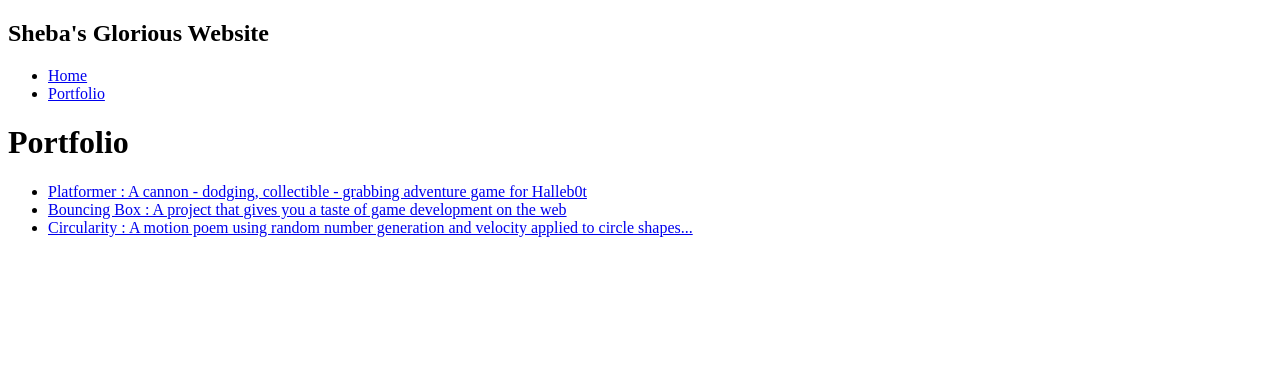
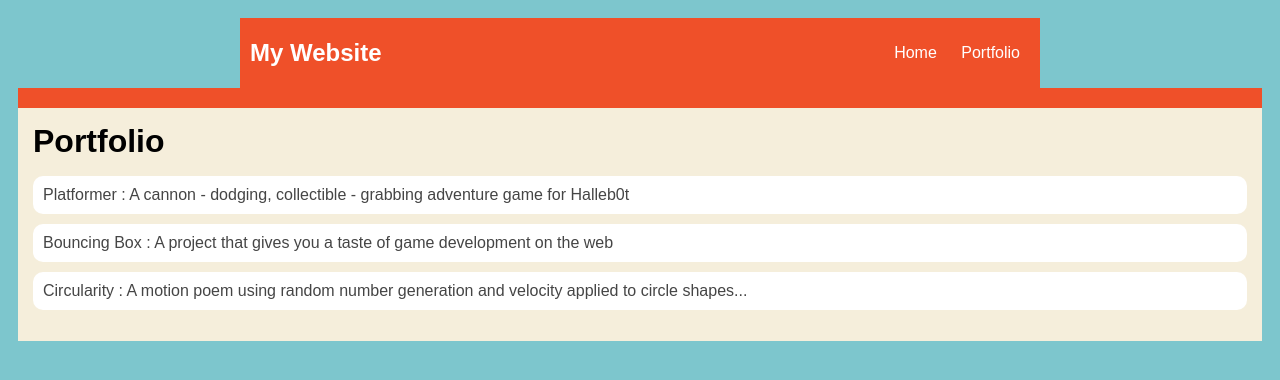
Before and after one commit to thomas5861/thomas5861.github.io, a plain HTML site: page portfolio.html in a window 1280 px wide. Drawn offline with Linux system fonts and the light colour scheme.

Commit message:
add portfolio.html file

```diff
--- a/portfolio.html
+++ b/portfolio.html
@@ -1,14 +1,15 @@
 <!DOCTYPE HTML>
 <html>
    <head>
-       <title>Sheba's Amazing Website</title>
+       <title>My Amazing Website</title>
+       <link rel="stylesheet" href="style.css">
    </head>
 
 
    <body>
        <div id="all-contents">
            <nav>
-               <h1>Sheba's Glorious Website</h1>
+               <h1>My Website</h1>
                <ul id="nav-ul">
                   <li class="nav-li">
                   <a class="nav-a" href="index.html">Home</a>
@@ -18,6 +19,7 @@
                 </li>
             </ul>
         </nav>
+
     </div>
    </body>
    <nav>
--- a/style.css
+++ b/style.css
@@ -55,6 +55,7 @@ body {
  }
 
 
+ portfolio.html
  /* portfolio styles */
  #interests {
     border: 4px silver ridge;
@@ -63,3 +64,28 @@ body {
  h2, h3 {
     margin: 0px;
  }
+         /* portfolio styles */
+         .content h1 {
+            color: black;
+        }
+
+        #portfolio {
+            list-style-type: none;
+            padding-left: 0;
+        }
+
+        #portfolio li {
+            background: #fff;
+            padding: 10px;
+            border-radius: 10px;
+            margin-bottom: 10px;
+        }
+
+        #portfolio li:hover {
+            background: #eee;
+        }
+
+        #portfolio a {
+            text-decoration: none;
+            color: #454545;
+        }
```
